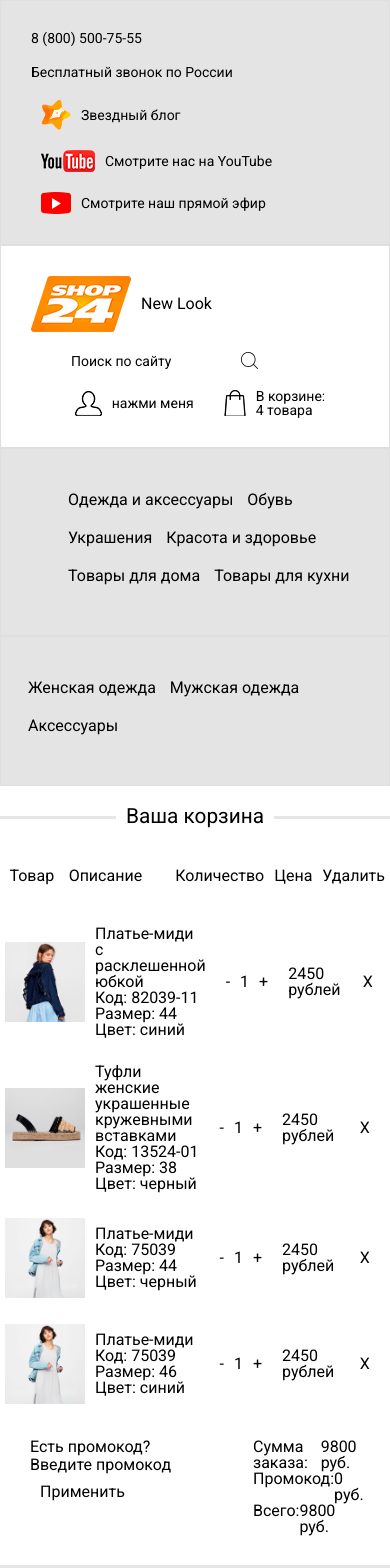
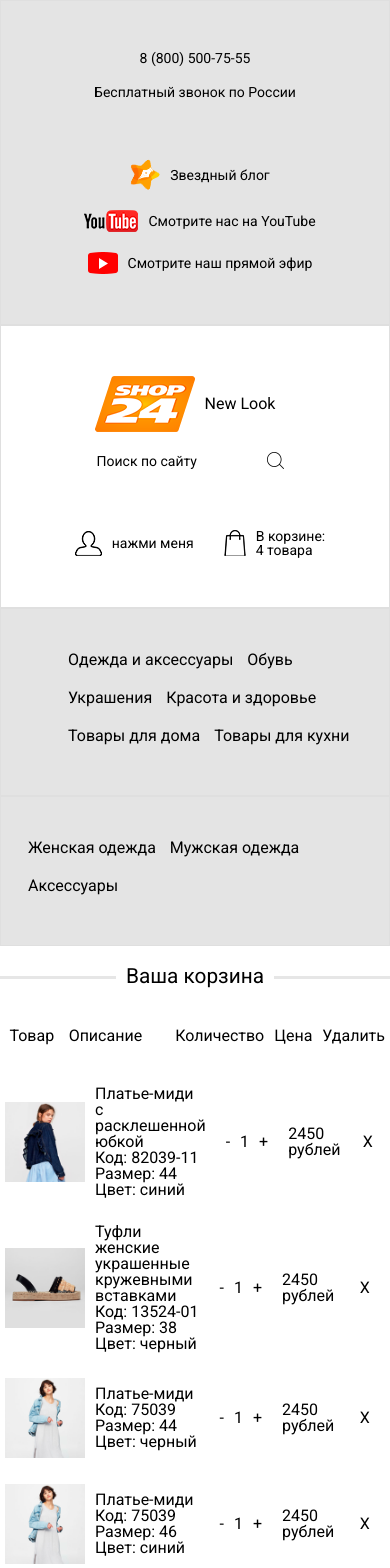
Before and after one commit to Razorforse/reactShop, a React (Create React App) app: page / in a window 390 px wide. Shown: the top 1568 px of the page. Built offline with nearby package versions, Linux system fonts and the light colour scheme.

Commit message:
remarc header

```diff
--- a/src/Components/Basket/BasketItem.js
+++ b/src/Components/Basket/BasketItem.js
@@ -4,14 +4,13 @@ import React from 'react';
 
 class BasketItem extends React.Component {
 
-    constructor(props){
-        super(props);
-        this.state = {
-        count:  1,
-        val: this.props.item.val,
-        open: true
-        }
+
+    state = {
+    count:  1,
+    val: this.props.item.val,
+    open: true
     }
+
 
 
     componentWillMount() {
--- a/src/Components/Basket/basket.css
+++ b/src/Components/Basket/basket.css
@@ -88,11 +88,11 @@
 }
 
 .promo__action {
-    margin-right: 20%;
+    flex:1.5;
 }
 
 .promo__val {
-    margin-left: 20%;
+    flex:0.5;
 }
 
 .promo__val div {
@@ -101,7 +101,7 @@
 }
 
 
-@media (max-width:680px) {
+@media (max-width:910px) {
     .basket {
         width: 100%;
     }
@@ -110,10 +110,10 @@
         width: 80px;
     }
     .promo__action {
-        margin-right: 20px;
+        flex:1;
     }
 
     .promo__val {
-        margin-left: 20px;
+        flex:1;
     }
 }
--- a/src/Components/Basket/index.js
+++ b/src/Components/Basket/index.js
@@ -8,13 +8,6 @@ import "./basket.css"
 
 
 class Basket extends React.Component {
-
-    constructor(props) {
-        super(props);
-        this.state = {}
-    }
-
-
 
     render(){
         return(
--- a/src/Components/Header/Section.js
+++ b/src/Components/Header/Section.js
@@ -1,17 +1,18 @@
 import React from 'react';
 
+let arr = ['Одежда и аксессуары','Обувь','Украшения','Красота и здоровье','Товары для дома','Товары для кухни']
+
 class Section extends React.Component {
+
+    content(prop){
+        return prop.map((item,index)=><li><button>{prop[index]}</button></li>)
+    }
 
     render() {
         return(
             <div className="section">
                 <ul>
-                    <li><button>Одежда и аксессуары</button></li>
-                    <li><button>Обувь</button></li>
-                    <li><button>Украшения</button></li>
-                    <li><button>Красота и здоровье</button></li>
-                    <li><button>Товары для дома</button></li>
-                    <li><button>Товары для кухни</button></li>
+                    {this.content(arr)}
                 </ul>
             </div>
         )
--- a/src/Components/Header/Subsecton.js
+++ b/src/Components/Header/Subsecton.js
@@ -1,14 +1,18 @@
 import React from 'react';
 
+let arr = ['Женская одежда','Мужская одежда','Аксессуары']
+
 class Subsection extends React.Component {
+
+    content(prop){
+        return prop.map((item,index)=><li><button>{prop[index]}</button></li>)
+    }
 
     render() {
         return(
             <div className="subsection">
                 <ul>
-                    <li><button>Женская одежда</button></li>
-                    <li><button>Мужская одежда</button></li>
-                    <li><button>Аксессуары</button></li>
+                     {this.content(arr)}
                 </ul>
             </div>
         )
--- a/src/Components/Header/header.css
+++ b/src/Components/Header/header.css
@@ -89,12 +89,17 @@ header {
     padding: 0 10px 0 10px;
 }
 
-@media(max-width:800px) {
+@media(max-width:910px) {
     .contacts,
     .search,
     .section,
-    .subsection {
+    .subsection,
+    .contacts__item,
+    .search__item {
         padding: 20px;
         justify-content: center;
     }
+    .search__item .search__form {
+        padding: 10px;
+    }
 }
```
Also changed, not shown: 1 other file (tests, documents, lock files or other folders).
